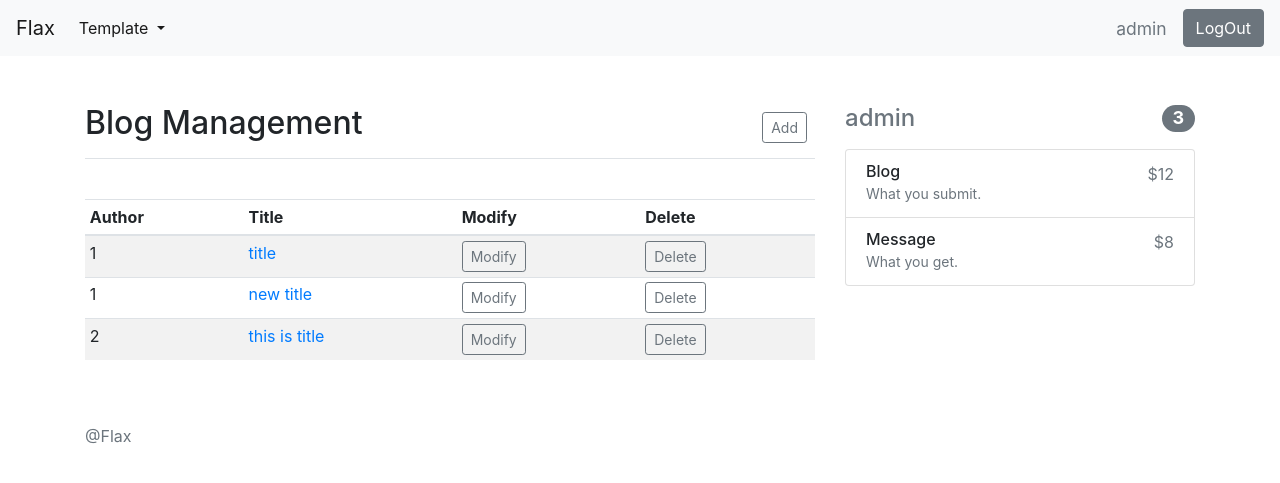
After one commit to flatflax/flask_try, a Flask app: page /blog/main in a window 1280 px wide. The commit adds this page. Shown: the top 483 px of the page. Run offline with Flask 2, Linux system fonts and the light colour scheme; a user stored in the database is signed in; data comes from the database, SQL or seed files in the repository; both versions use the stored data as it was after the commit; some libraries are stand-ins or nearby versions.

Commit message:
2017/7/30
感觉自己在写api，但是又不是很明白在这儿怎么用比较好

```diff
--- a/_settings.py
+++ b/_settings.py
@@ -18,4 +18,4 @@ DATABASE_PATH = os.path.join(basedir, DATABASE)
 
 # database config
 SQLALCHEMY_DATABASE_URI = 'sqlite:///' + DATABASE_PATH
-SQLALCHEMY_TRACK_MODIFICATIONS = False  # 跟踪记录修改：False
+SQLALCHEMY_TRACK_MODIFICATIONS = False
--- a/handles/blog.py
+++ b/handles/blog.py
@@ -1,7 +1,7 @@
 from flask import Blueprint
 from flask import g, request, flash, current_app, session,jsonify
 from flask import render_template, redirect, url_for
-from models import db,Dashboard,Submission
+from models import db,Dashboard,Submission,User
 from utils.users import login_required,admin_required
 import time
 
@@ -19,7 +19,7 @@ def blog_add():
 @bp.route('/id/<blog_id>',methods=['POST','GET','UPDATE','DELETE'])
 @login_required
 def blog(blog_id):
-    if request.method=='POST':
+    if request.method == 'POST':
         time_now = time.strftime('%Y%m%d%H%M%S')
 
         data = request.get_json()
@@ -35,3 +35,53 @@ def blog(blog_id):
         db.session.commit()
 
         return jsonify({'result':'success'})
+
+    if request.method == 'GET':
+        submission = Submission.query.filter_by(sub_id=blog_id).first_or_404()
+        user = User.query.filter_by(userid=submission.suber_id).first_or_404()
+        result = {
+            'sub_id' : submission.sub_id,
+            'suber_id' : user.username,
+            'title' : submission.title,
+            'content' : submission.content
+        }
+        return jsonify(result)
+
+    if request.method == 'UPDATE':
+        data = request.get_json()
+        time_now = time.strftime('%Y%m%d%H%M%S')
+
+        title=data['title']
+        content=data['content']
+        suber_id=data['suber_id']
+        aud_id=data['aud_id']
+        status=data['status']
+
+        submission = Submission.query.filter_by(sub_id=blog_id).first_or_404()
+        submission.title = title if title else submission.title
+        submission.content = content if content else submission.content
+        submission.aud_id = aud_id if aud_id else submission.aud_id
+        submission.aud_time = time_now if aud_id else submission.aud_time
+        submission.suber_id = suber_id if suber_id else submission.suber_id
+        submission.sub_time = time_now if suber_id else submission.sub_time
+        submission.status = status if status else submission.status
+
+        db.session.add(submission)
+        db.session.commit()
+        return jsonify({'result':'success'})
+
+    if request.method == 'DELETE':
+        submission = Submission.query.filter_by(sub_id=blog_id).first_or_404()
+        db.session.delete(submission)
+        db.session.commit()
+        return jsonify({'result':'success'})
+
+@bp.route('/main')
+@login_required
+def blog_main():
+    user = User.query.filter_by(userid=session['user_id']).first_or_404()
+    if user.right == 1:
+        entries = Submission.query.filter_by(status=0).all()
+    else:
+        entries = Submission.query.filter_by(suber_id=session['user_id']).all()
+    return render_template('/blog/main.html',entries=entries)
--- a/templates/blog/add.html
+++ b/templates/blog/add.html
@@ -46,7 +46,8 @@
             dataType: 'json',
             success: function(data) {
               //$("#result").html(data['result']);
-              window.location.href = '{{ url_for("auth.index") }}';
+              alert("Submit success.")
+              window.location.href = '{{ url_for("blog.blog_main") }}';
             },
             error: function(xhr, type){alert('error')}
         });
--- /dev/null
+++ b/templates/blog/main.html
@@ -0,0 +1,63 @@
+{% extends "./base.html" %}
+{% block container %}
+	<div class="d-flex justify-content-between flex-wrap flex-md-nowrap align-items-center pb-2 mb-3 border-bottom mt-5">
+            <h1 class="h2">Blog Management</h1>
+            <div class="btn-toolbar mb-2 mb-md-0">
+              <div class="btn-group mr-2">
+                <a href="{{ url_for('blog.blog_add') }}">
+                  <button class="btn btn-sm btn-outline-secondary">Add</button>
+                </a>
+              </div>
+            </div>
+          </div>
+    <br>
+	{% for message in get_flashed_messages() %}
+      <div class="flash alert alert-success col-sm-4" role="success">{{ message }}</div>
+    {% endfor %}
+    <div class="entries table-responsive">
+      <table class="table table-striped table-sm">
+        <thead>
+          <tr>
+            <th>Author</th>
+            <th>Title</th>
+            <th>Modify</th>
+            <th>Delete</th>
+          </tr>
+        </thead>
+        <tbody>
+          {% for entry in entries %}
+          <tr class="entry">
+            <td>{{ entry.suber_id }}</td>
+            <td><a href="{{ url_for('blog.blog',blog_id=entry.sub_id) }}">{{ entry.title }}</a></td>
+            <td><a href="{{ url_for('blog.blog',blog_id=entry.sub_id) }}"><button class="btn btn-sm btn-outline-secondary">Modify</button></a></td>
+            <td><button class="btn btn-sm btn-outline-secondary" id='delete_{{ entry.sub_id }}'>Delete</button></td>
+          </tr>
+              <!--deleteJSON -->
+			  <script type="text/javascript">
+			    $(function() {
+			      $("button#delete_{{ entry.sub_id }}").click(function(){
+			      	  var sub_id = {{ entry.sub_id }};
+			          var data = {
+			              'blog_id': sub_id
+			            };
+			          $.ajax({
+			            type: 'delete',
+			            url: '{{ url_for("blog.blog",blog_id=entry.sub_id) }}',
+			            data: JSON.stringify(data),
+			            contentType: 'application/json; charset=UTF-8',
+			            dataType: 'json',
+			            success: function(data) {
+			              alert('Delete success.')
+			              window.location.href = '{{ url_for("blog.blog_main") }}';
+			            },
+			            error: function(xhr, type){alert('Delete error')}
+			        });
+			        return false;
+			        });
+			    });
+			  </script>
+          {% endfor %}
+        </tbody>
+      </table>
+    </div>
+{% endblock %}
```
Also changed, not shown: create_db.py (+6 -6 lines), handles/submit.py (deleted, +0 -16 lines), dashboard.db.
